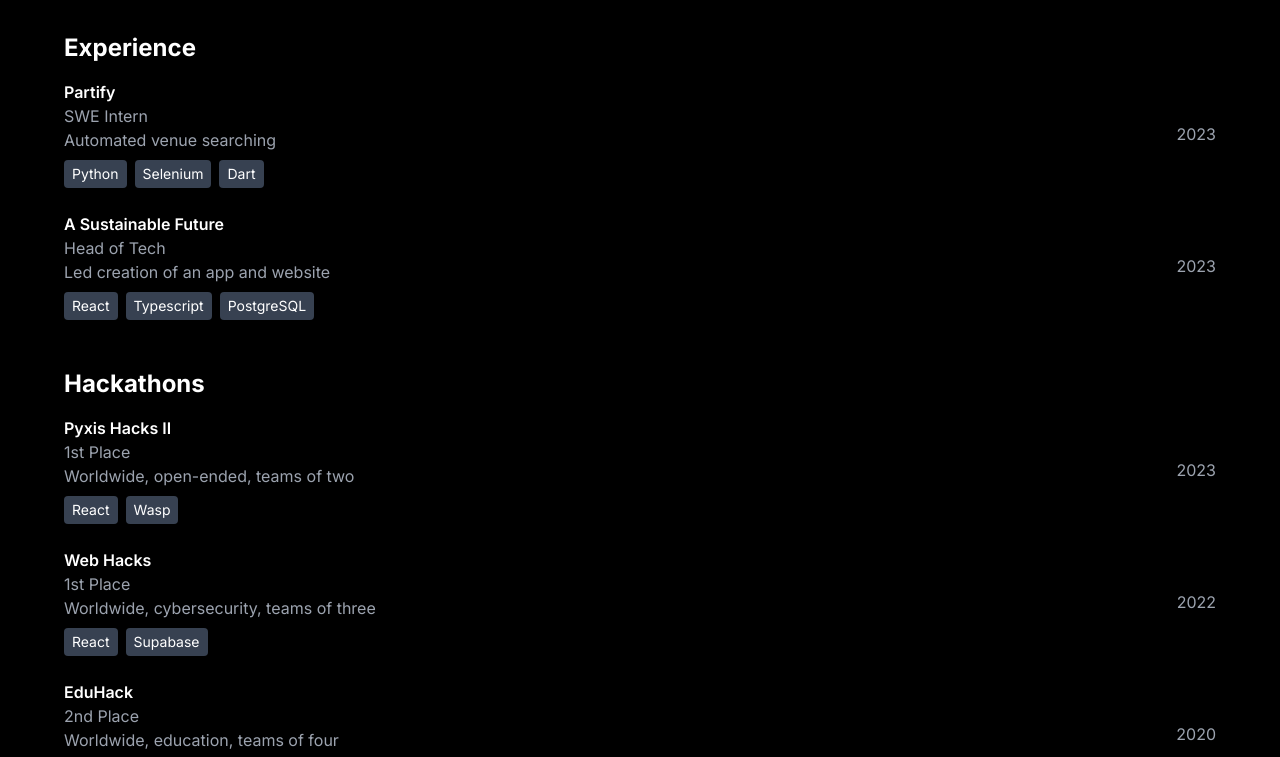
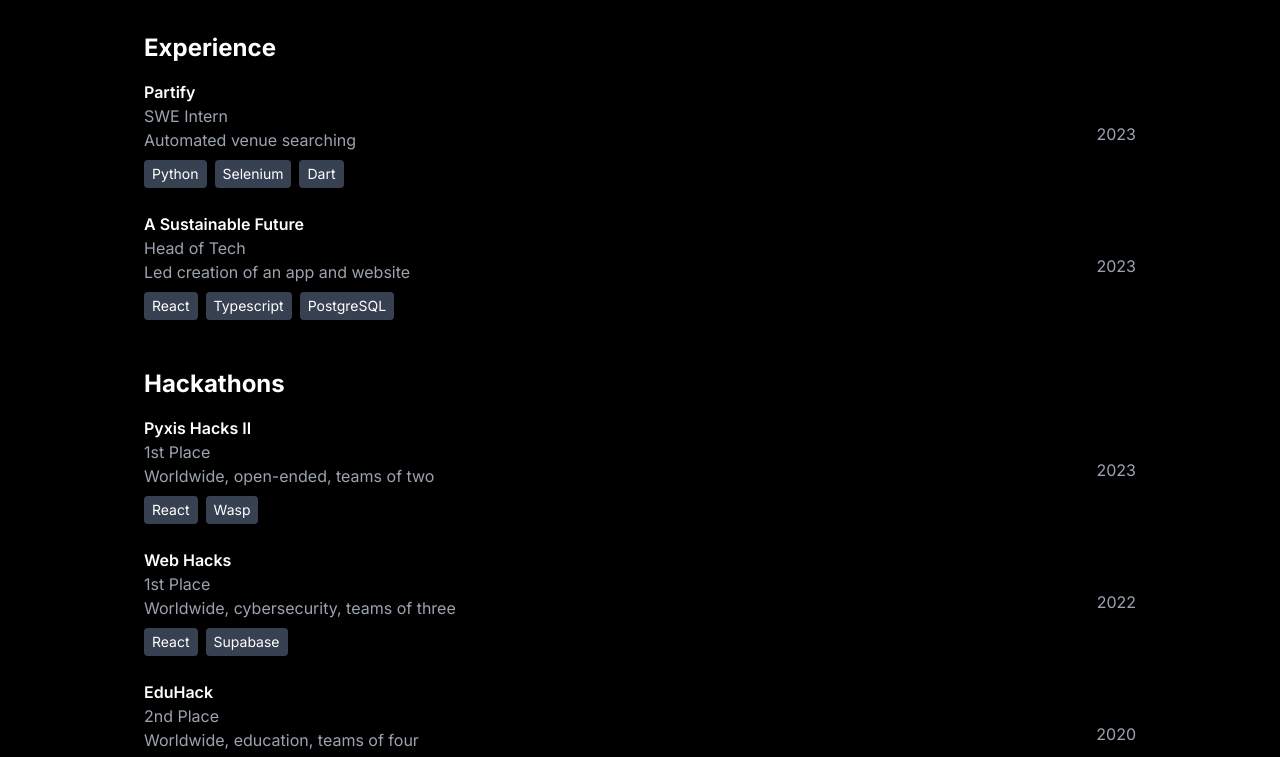
Before and after one commit to oof-baroomf/dhruvs, a plain HTML site: page index.html in a window 1280 px wide. Shown: the part 308-1065 px from the top of the page. Drawn offline with nearby package versions, Linux system fonts and the light colour scheme.

Commit message:
Update index.html

```diff
--- a/index.html
+++ b/index.html
@@ -14,7 +14,7 @@
 </head>
 <body class="bg-black text-white pt-12 px-16">
     <div class="container mx-auto px-18">
-    <div class="container mx-auto px-18 py-12">
+    <div class="container mx-auto px-[5rem] py-12">
         <br><br><br>
         <div class="flex justify-between items-center">
             <div class="text-4xl font-bold">dhruv</div>
```
